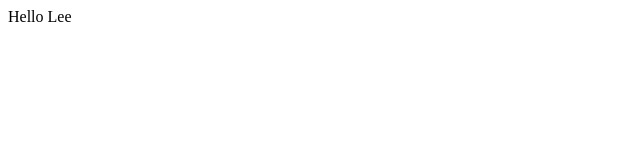
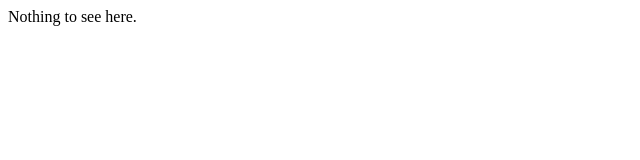
Before and after one commit to owattenmaker/owattenmaker.github.io, a plain HTML site: page index.html in a window 1280 px wide. Shown: the full height of the page, 0-640 px from the left. Drawn offline with Linux system fonts and the light colour scheme.

Commit message:
Update index.html

```diff
--- a/index.html
+++ b/index.html
@@ -5,6 +5,6 @@
 
 	<body>
 	<link rel="stylesheet" type="text/css" href="stylesheet.css">
-		Hello Lee
+		Nothing to see here.
 	</body>
 <html>
```
